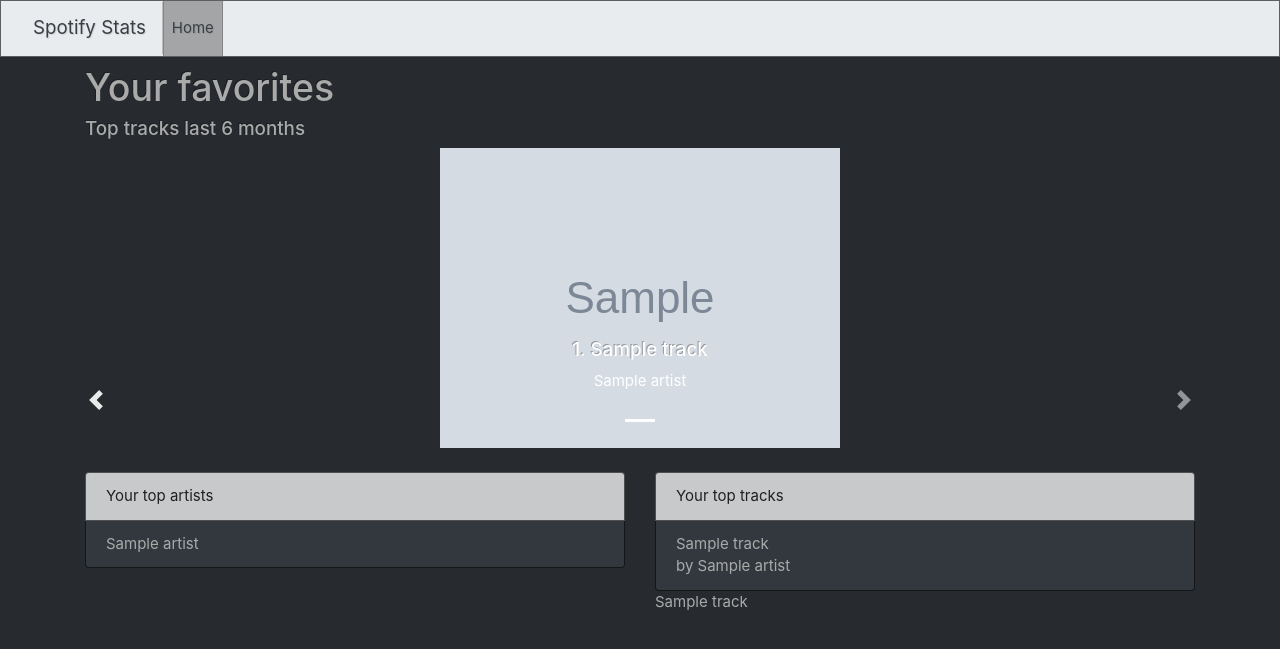
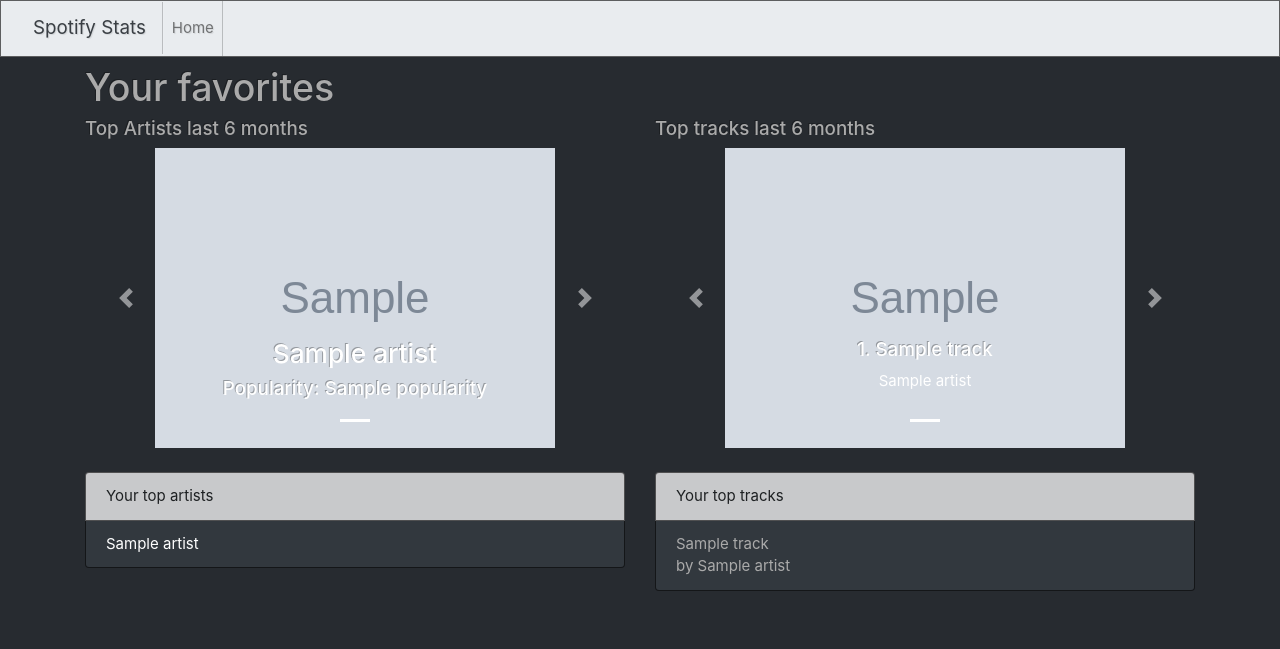
Before and after one commit to jgarabedian/spotify-cast, a Flask app: template templates/favorites.html in a window 1280 px wide. Shown: the top 649 px of the page. Run offline with Flask 2, Linux system fonts and the light colour scheme; the template is opened without the code that fills it: most values are stand-ins (such as "Sample title", 1, 10 or a date in 2020); grey boxes marked "Sample" are stand-in pictures; some libraries are stand-ins or nearby versions.

Commit message:
update nav and 2 carousel

```diff
--- a/app.py
+++ b/app.py
@@ -31,7 +31,7 @@
 
 
 @app.route('/')
-def user():
+def index():
     auth = spotipy.oauth2.SpotifyOAuth(
         scope="user-top-read user-library-read",
         cache_path=session_cache_path(),
--- a/templates/base.html
+++ b/templates/base.html
@@ -35,15 +35,23 @@
 
   <div class="collapse navbar-collapse" id="navbarContent">
     <ul class="navbar-nav mr-auto">
-      <li class="nav-item active">
-        <a class="nav-link" href="/">Home <span class="sr-only">(current)</span></a>
+      <li class="nav-item {% if request.path == '/' %} active {% endif %}">
+        <a class="nav-link" href="{{ url_for('index') }}">Home
+            {% if request.path == '/' %}
+                <span class="sr-only">(current)</span>
+            {% endif %}
+        </a>
       </li>
         {% if session.logged_in %}
-      <li class="nav-item">
-          <a class="nav-link" href="/favorites">Favorites</a>
+      <li class="nav-item {% if request.path == '/favorites' %} active {% endif %}">
+          <a class="nav-link" href="{{ url_for('favorites') }}">Favorites
+            {% if request.path == '/favorites' %}
+                <span class="sr-only">(current)</span>
+            {% endif %}
+          </a>
       </li>
       <li class="nav-item">
-        <a class="nav-link" href="/logout">Logout</a>
+        <a class="nav-link" href="{{ url_for('logout') }}">Logout</a>
       </li>
         {% endif %}
     </ul>
--- a/templates/favorites.html
+++ b/templates/favorites.html
@@ -10,15 +10,45 @@
 {% endblock %}
 
 {% block content %}
+<div class="row">
+<section class="mb-4 col-lg-6 col-sm-12">
+    <h5>Top Artists last 6 months</h5>
+    <div id="artistCarousel" class="carousel slide" data-ride="carousel">
+        <ol class="carousel-indicators">
+            {% for artist in artists['items'] %}
+                    <li data-target="#artistCarousel" data-slide-to="{{ loop.index - 1 }}" class=" {{ 'active' if loop.index == 1 }}"></li>
+            {% endfor %}
+        </ol>
+        <div class="carousel-inner" role="listbox">
+            {% for artist in artists['items'] %}
+                <div class="carousel-item {{ 'active' if loop.index == 1 }}">
+                    <img src="{{ artist['images'][1]['url'] }}" class="track__album d-block mr-auto ml-auto">
+                    <div class="carousel-caption d-none d-md-block">
+                        <h3>{{ artist['name'] }}</h3>
+                        <h5>Popularity: {{ artist['popularity'] }}</h5>
+                    </div>
+                </div>
+            {% endfor %}
+        </div>
+        <a class="carousel-control-prev" href="#artistCarousel" role="button" data-slide="prev">
+            <span class="carousel-control-prev-icon" aria-hidden="true"></span>
+            <span class="sr-only">Previous</span>
+        </a>
+        <a class="carousel-control-next" href="#artistCarousel" role="button" data-slide="next">
+            <span class="carousel-control-next-icon" aria-hidden="true"></span>
+            <span class="sr-only">Next</span>
+        </a>
+    </div>
+</section>
+<section class="mb-4 col-lg-6 col-sm-12">
     <h5>Top tracks last 6 months</h5>
-<div class="row mb-4">
-    <div id="tracksCarousel" class="carousel slide w-100" data-ride="carousel">
+    <div id="tracksCarousel" class="carousel slide" data-ride="carousel">
         <ol class="carousel-indicators">
             {% for track in tracks['items'] %}
                 <li data-target="#tracksCarousel" data-slide-to="{{ loop.index - 1 }}" class=" {{ 'active' if loop.index == 1 }} "></li>
             {% endfor %}
         </ol>
-        <div class="carousel-inner">
+        <div class="carousel-inner" role="listbox">
             {% for track in tracks['items'] %}
             <div class="carousel-item {{ 'active' if loop.index == 1 }}">
                 <img src="{{ track['album']['images'][1]['url'] }}" class="track__album d-block mr-auto ml-auto">
@@ -33,7 +63,6 @@
             </div>
             {% endfor %}
         </div>
-    </div>
         <a class="carousel-control-prev" href="#tracksCarousel" role="button" data-slide="prev">
             <span class="carousel-control-prev-icon" aria-hidden="true"></span>
             <span class="sr-only">Previous</span>
@@ -43,6 +72,8 @@
             <span class="sr-only">Next</span>
         </a>
     </div>
+</section>
+</div>
 <div class="row">
     <div class="col">
         <div class="list-group">
@@ -50,11 +81,13 @@
                 Your top artists
             </li>
             {% for artist in artists['items'] %}
-            <li class="list-group-item">
+                <a href="{{ artist['external_urls']['spotify'] }}" target="_blank" class="list-group-item list-group-item-action">
                     {{ artist.name }}
-            </li>
+                </a>
             {% endfor %}
+
         </div>
+<!--        {{ artists['items'][0] }}-->
     </div>
     <div class="col">
         <div class="list-group">
@@ -71,9 +104,9 @@
 
             {% endfor %}
         </div>
-        <div>
-            {{ tracks['items'][0] }}
-        </div>
+<!--        <div>-->
+<!--            {{ tracks['items'][0] }}-->
+<!--        </div>-->
     </div>
 </div>
 
```
Lines whose indentation alone changed are shown as unchanged.
